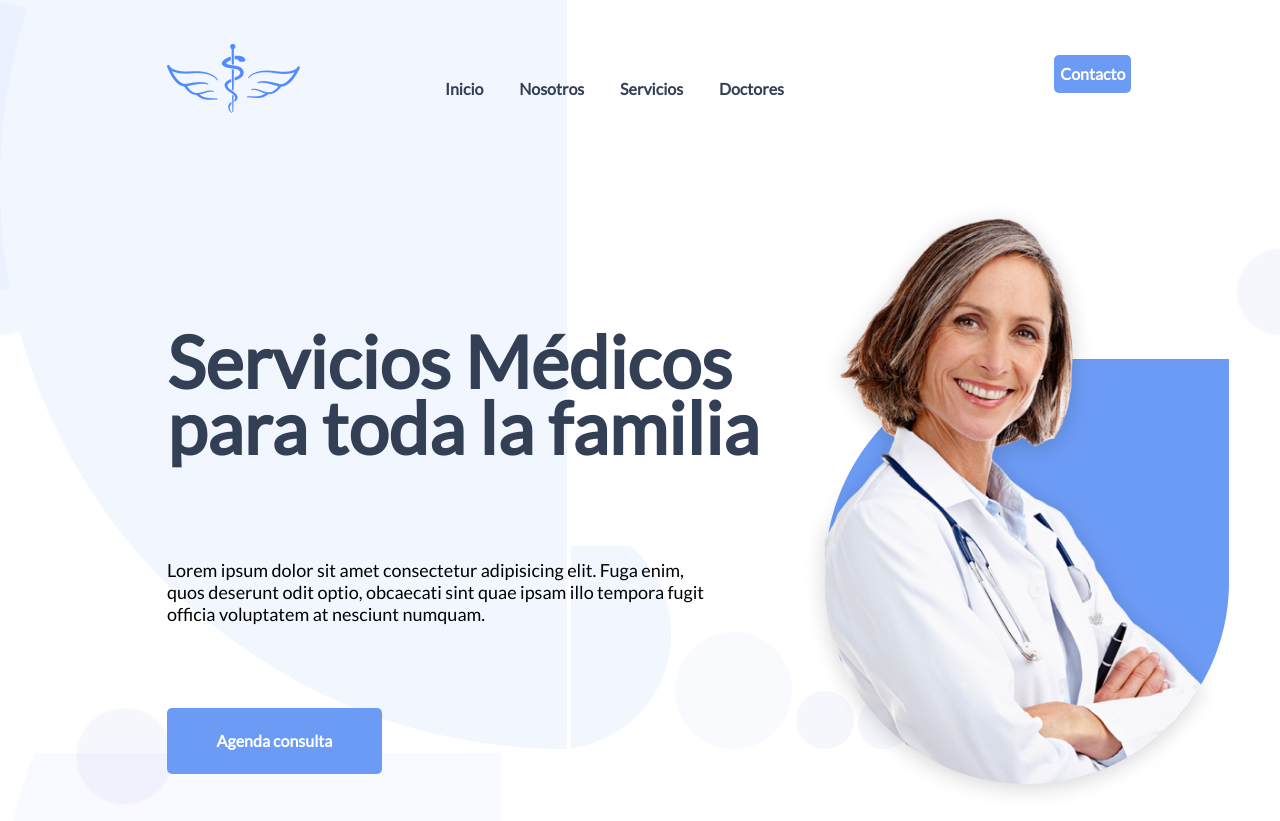
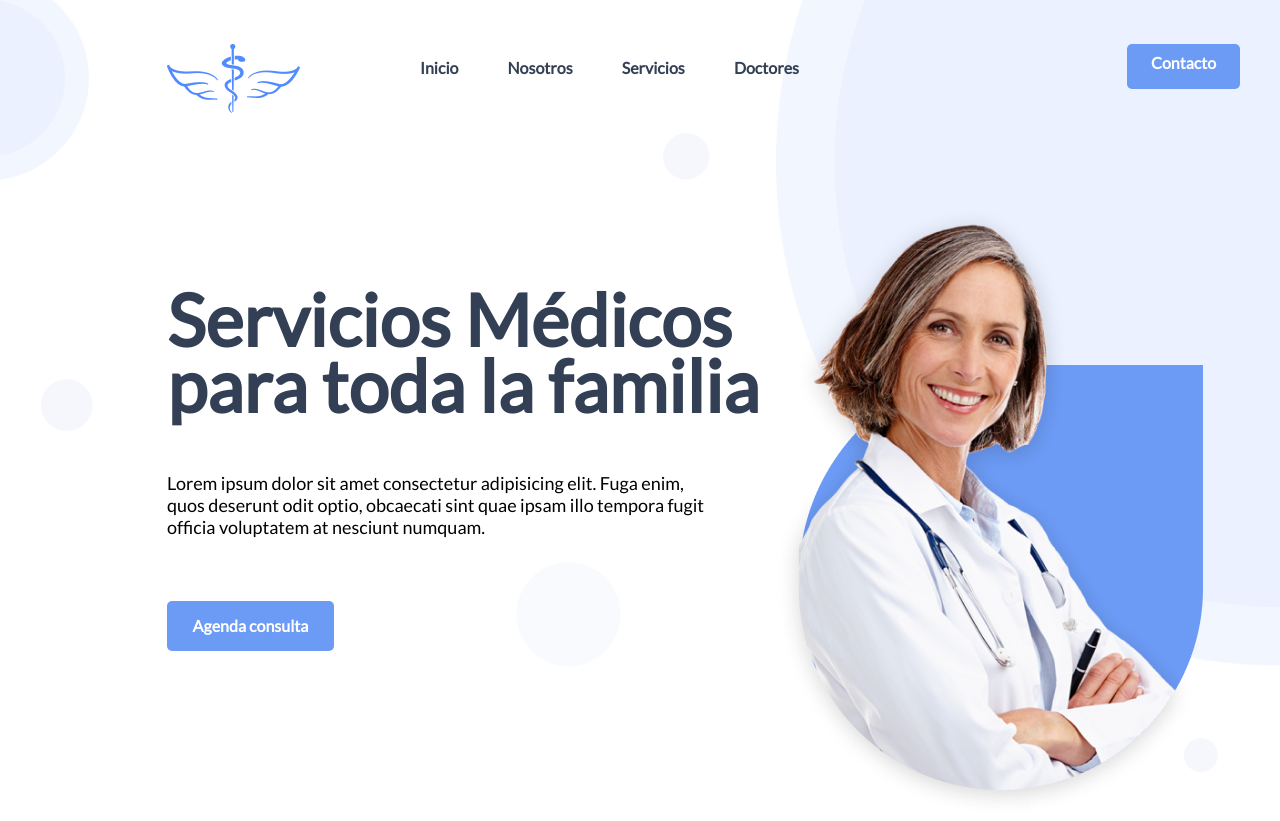
Before and after one commit to josedegouveiac/sevicios-medicos, a plain HTML site: page index.html in a window 1280 px wide. Shown: the top 821 px of the page. Drawn offline with Linux system fonts and the light colour scheme.

Commit message:
servicios medicos

```diff
--- a/css/styles.css
+++ b/css/styles.css
@@ -1,24 +1,31 @@
+* {
+    box-sizing: border-box;
+    padding: 0;
+    margin: 0;
+}
+
 body {
-    background-image: url(../img/Bg.png);
+    background: url(../img/Bg.png);
     background-repeat: no-repeat;
-    background-size: cover;
-    width: 100%;
+    background-size: 100%;
+}
+
+.fila-nav {
+    display: flex;
+    margin: 44px 0px 0px 167px;
 }
 
 .logo img {
-    position: absolute;
     width: 133px;
     height: 69px;
-    top: 44px;
-    left: 167px;
+    margin-right: 120px;
 }
 
 .navbar {
-    position: absolute;
     width: 379px;
     height: 19px;
-    left: 405px;
-    top: 63px;
+    margin-right: 328px;
+    margin-top: 14px;
 }
 
 .content-nav {
@@ -83,26 +90,13 @@ body {
     width: 20%;
 }
 
-.content-nav hr {
-    height: 2px;
-    background-color: #6C9BF6;
-    border: #6C9BF6;
-    margin-top: 10px;
-}
-
 .button-contacto {
-    position: absolute;
-    left: 82.38%;
-    right: 11.63%;
-    top: 55px;
     padding: 8px 24px;
     border-radius: 5px;
     background-color: #6C9BF6;
-    display: flex;
-    justify-content: center;
-    flex-direction: row;
     align-items: center;
     transition: 0.5s ease;
+    height: 45px;
 }
 
 .button-contacto a {
@@ -119,20 +113,21 @@ body {
     background-color: #4682fc
 }
 
+.content {
+    display: flex;
+    margin-left: 167px;
+}
+
 .foto-doc {
-    position: absolute;
     width: 404.17px;
     height: 566.13px;
-    left: 800.17px;
-    top: 150.87px;
+    padding-top: 40px;
 }
 
 .copy {
-    position: absolute;
+    margin-top: 120px;
     width: 607px;
     height: 375px;
-    left: 167px;
-    top: 280px;
 }
 
 .copy h1 {
@@ -144,10 +139,9 @@ body {
 }
 
 .copy p {
-    position: relative;
+    margin-top: 54px;
     width: 544px;
     height: 81px;
-    top: 50px;
     font-size: 18px;
     line-height: 22px;
     font-family: 'Lato', sans-serif;
@@ -155,8 +149,7 @@ body {
 }
 
 .button-agenda a {
-    position: relative;
-    top: 100px;
+    margin-top: 48px;
     padding: 8px 24px;
     border-radius: 5px;
     background-color: #6C9BF6;
@@ -180,12 +173,10 @@ body {
 }
 
 .footer {
-    position: absolute;
     display: flex;
-    left: 167px;
     width: 1101px;
     height: 54px;
-    top: 918px;
+    margin: 257px 0px 52px 167px;
 }
 
 .content-footer {
--- a/index.html
+++ b/index.html
@@ -12,17 +12,6 @@
 </head>
 
 <body>
-
-    <div class="bg">
-        <img class="e-2" src="img/Ellipse 2.png" alt="">
-        <img class="e-3" src="img/Ellipse 3.png" alt="">
-        <img class="e-4" src="img/Ellipse 4.png" alt="">
-        <img class="e-5" src="img/Ellipse 5.png" alt="">
-        <img class="e-6" src="img/Ellipse 6.png" alt="">
-        <img class="e-7" src="img/Ellipse 7.png" alt="">
-        <img class="e-8" src="img/Ellipse 8.png" alt="">
-        <img class="e-9" src="img/Ellipse 9.png" alt="">
-    </div>
 
     <div class="fila-nav">
         <div class="logo">
@@ -44,16 +33,15 @@
                     <a class="bb-blue4" href="#">Doctores</a>
                 </li>
             </ul>
+
         </nav>
         <div class="button-contacto">
             <a href="#">Contacto</a>
         </div>
+
     </div>
 
-
-    <div class="foto-doc">
-        <img src="img/Foto.png" alt="">
-    </div>
+    <div class="content">
 
         <div class="copy">
             <h1>Servicios Médicos <br> para toda la familia</h1>
@@ -63,6 +51,10 @@
 
             <div class="button-agenda">
                 <a href="#">Agenda consulta</a>
+            </div>
+        </div>
+        <div class="foto-doc">
+            <img src="img/Foto.png" alt="">
         </div>
     </div>
 
```
Lines whose indentation alone changed are shown as unchanged.
